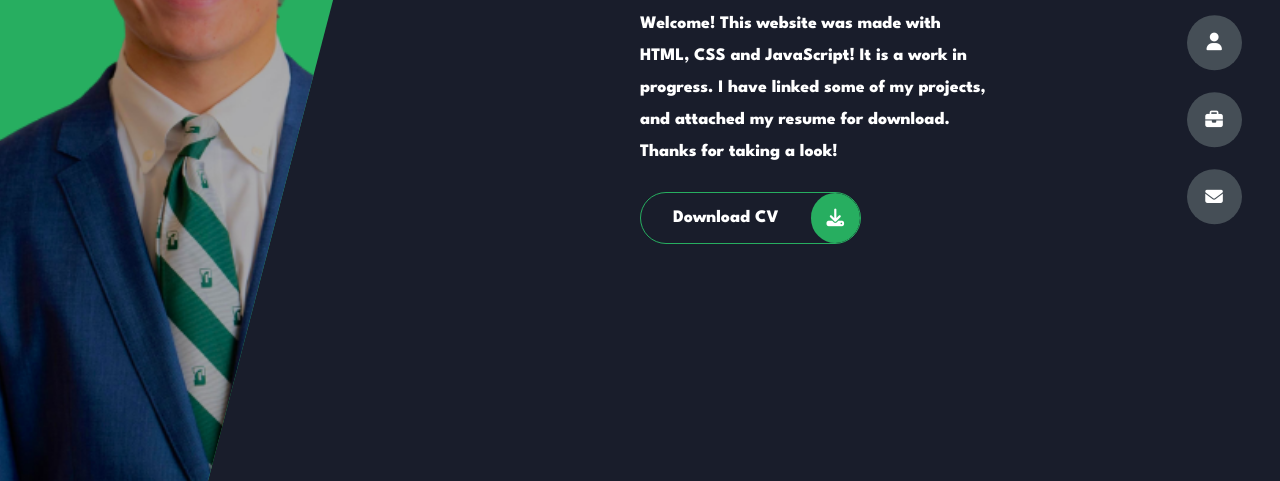
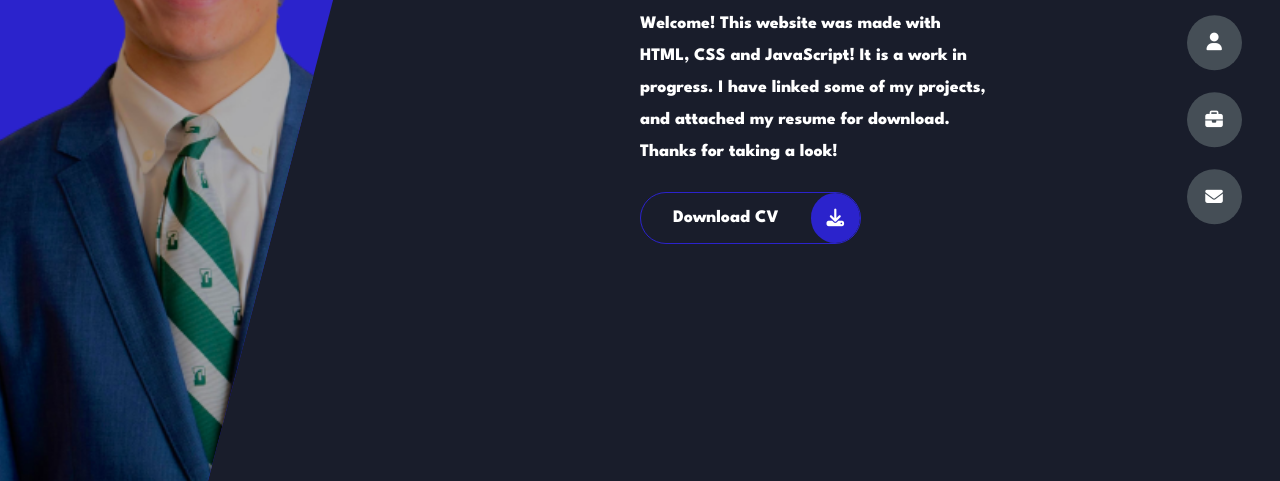
Before and after one commit to NMondello/NMondello.github.io, a plain HTML site: page index.html in a window 1280 px wide. Shown: the part 319-800 px from the top of the page. Drawn offline with Linux system fonts and the light colour scheme.

Commit message:
"Color changes"

```diff
--- a/styles/style.css
+++ b/styles/style.css
@@ -7,7 +7,7 @@
 
 :root {
   --color-primary: #191d2b;
-  --color-secondary: #27AE60;
+  --color-secondary: #2b23cc;
   --color-white: #FFFFFF;
   --color-black: #000;
   --color-grey0: #f8f8f8;
```
